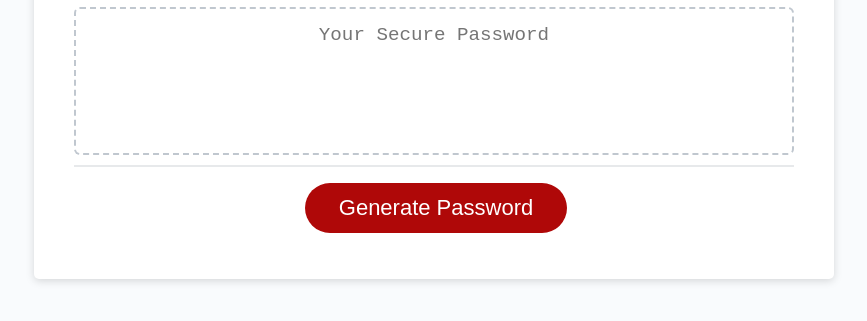
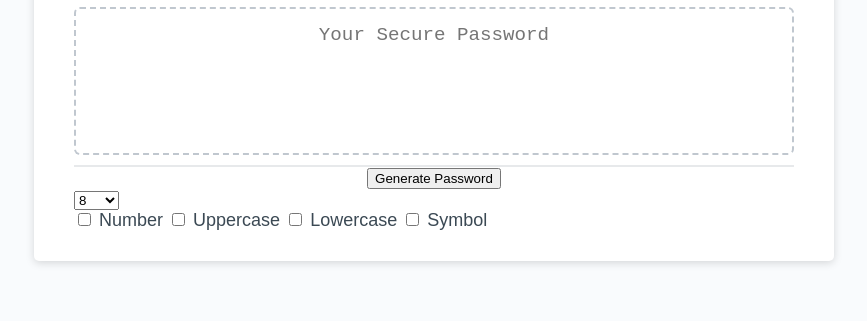
Before and after one commit to WesleyAshfield1/random-password-generator, a plain HTML site: page 02-Challenge/Develop/index.html in a window 1280 px wide. Shown: the part 241-562 px from the top of the page, without its empty margins (206-1073 px from the left). Drawn offline with Linux system fonts and the light colour scheme.

Commit message:
added html for numberSelect

```diff
--- a/02-Challenge/Develop/index.html
+++ b/02-Challenge/Develop/index.html
@@ -25,7 +25,29 @@
           ></textarea>
         </div>
         <div class="card-footer">
-          <button id="generate" class="btn">Generate Password</button>
+          <button id="generate" onclick=" writePassword() ">Generate Password</button>
+        </div>
+        <div>
+          <select id="numberSelect"></select>
+          <script>
+            let select = document.querySelector('#numberSelect');
+              for (let i = 8; i <= 128; i++) {
+              let option = document.createElement('option');
+              option.value = i;
+              option.text = i;
+              select.add(option);
+           }
+          </script>
+        </div>
+        <div>
+          <input type="checkbox" id="callback1" value="Numbers"/>
+          <label for="cb1">Number</label>
+          <input type="checkbox" id="callback2" value="Uppercase"/>
+          <label for="cb1">Uppercase</label>
+          <input type="checkbox" id="callback3" value="Lowercase"/>
+          <label for="cb1">Lowercase</label>
+          <input type="checkbox" id="callback4" value="Symbols"/>
+          <label for="cb1">Symbol</label>
         </div>
       </div>
     </div>
--- a/02-Challenge/Develop/script.js
+++ b/02-Challenge/Develop/script.js
@@ -19,7 +19,7 @@ document.getElementById('numberSelect').addEventListener('change', function() {
 
 
 
-var generateBtn = document.querySelector("#generate");
+// var generateBtn = document.querySelector("#generate");
 
 // Write password to the #password input
 function writePassword() {
```
